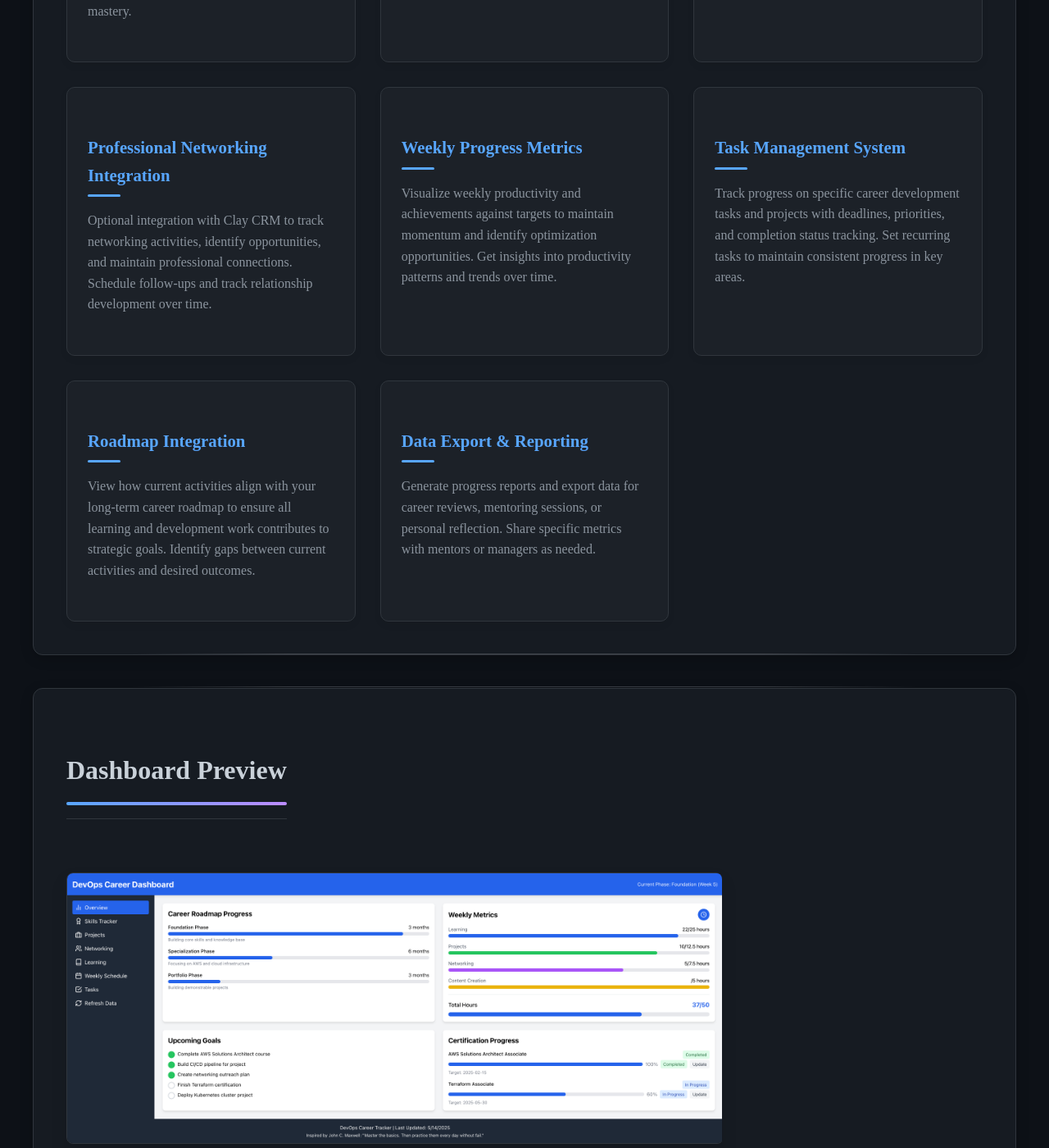
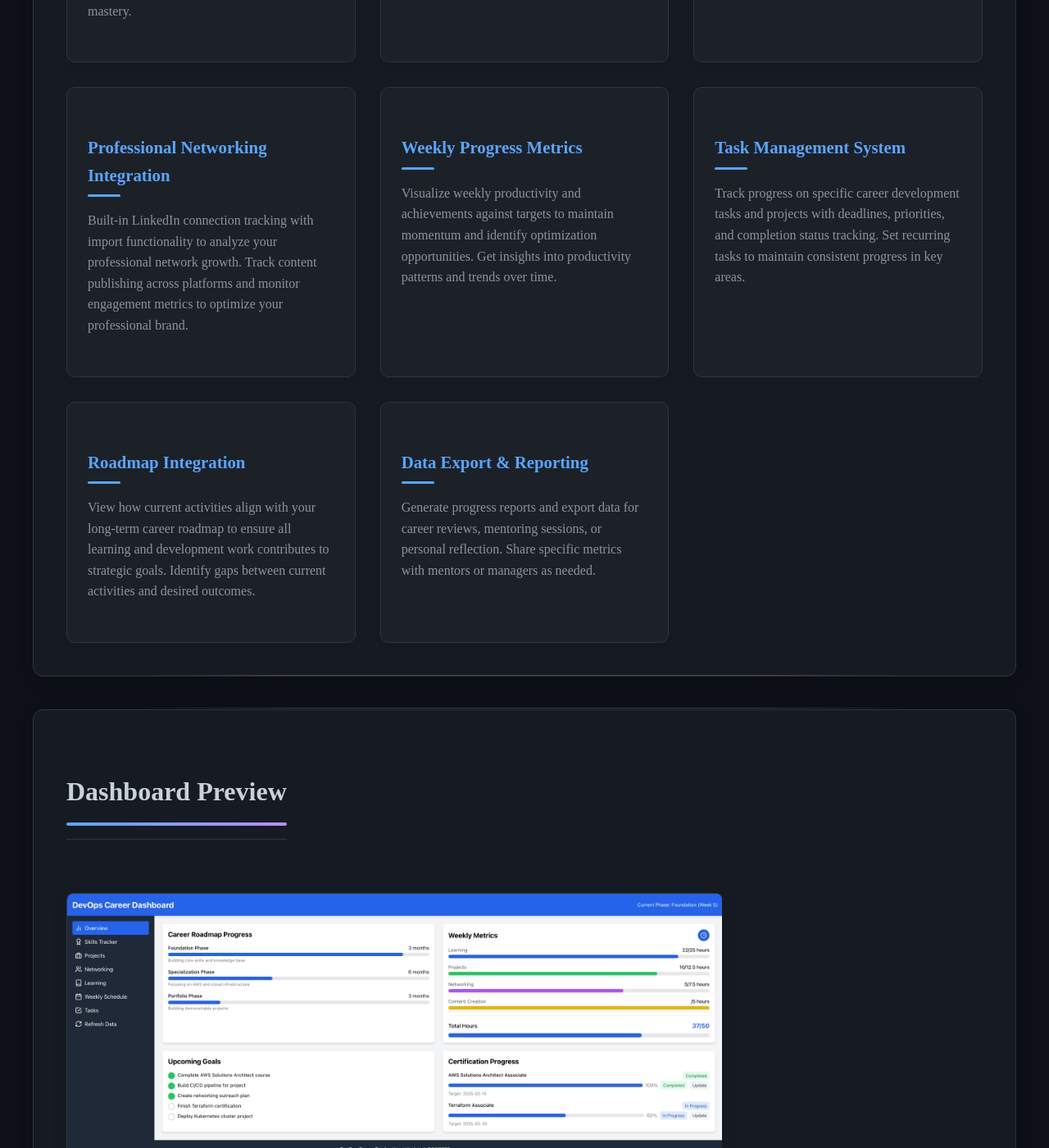
Before and after one commit to joshuamichaelhall/joshuamichaelhall.github.io, a Jekyll site: the page built from pages/dashboard.md, in a window 1280 px wide and 1400 px high, scrolled down 1162 px. Shown: the whole window at 82% size. Built offline with Jekyll 4.4.1, drawn with Linux system fonts in a browser that asks for light colours; nearby versions of some CDN libraries; some of the changed text lies outside the part shown.

Commit message:
remove clay add linkedin

```diff
--- a/pages/dashboard.md
+++ b/pages/dashboard.md
@@ -37,7 +37,7 @@ permalink: /dashboard/
 
     <div class="feature-item">
       <h3>Professional Networking Integration</h3>
-      <p>Optional integration with Clay CRM to track networking activities, identify opportunities, and maintain professional connections. Schedule follow-ups and track relationship development over time.</p>
+      <p>Built-in LinkedIn connection tracking with import functionality to analyze your professional network growth. Track content publishing across platforms and monitor engagement metrics to optimize your professional brand.</p>
     </div>
 
     <div class="feature-item">
@@ -78,7 +78,7 @@ permalink: /dashboard/
 
     <div class="preview-item">
       <img src="/assets/images/dashboard/dashboard-network.png" alt="Networking Integration" class="preview-screenshot" />
-      <p class="caption">Professional networking integration with Clay CRM for relationship management</p>
+      <p class="caption">Professional networking integration with LinkedIn connection tracking and content publishing analytics</p>
     </div>
 
     <div class="preview-item">
@@ -172,7 +172,7 @@ permalink: /dashboard/
     <div class="tech-area">
       <h3>Integration</h3>
       <ul class="tech-list">
-        <li>Clay CRM API integration</li>
+        <li>LinkedIn connection import</li>
         <li>Environment variable support</li>
         <li>Development/production modes</li>
         <li>Security-focused configuration</li>
```
